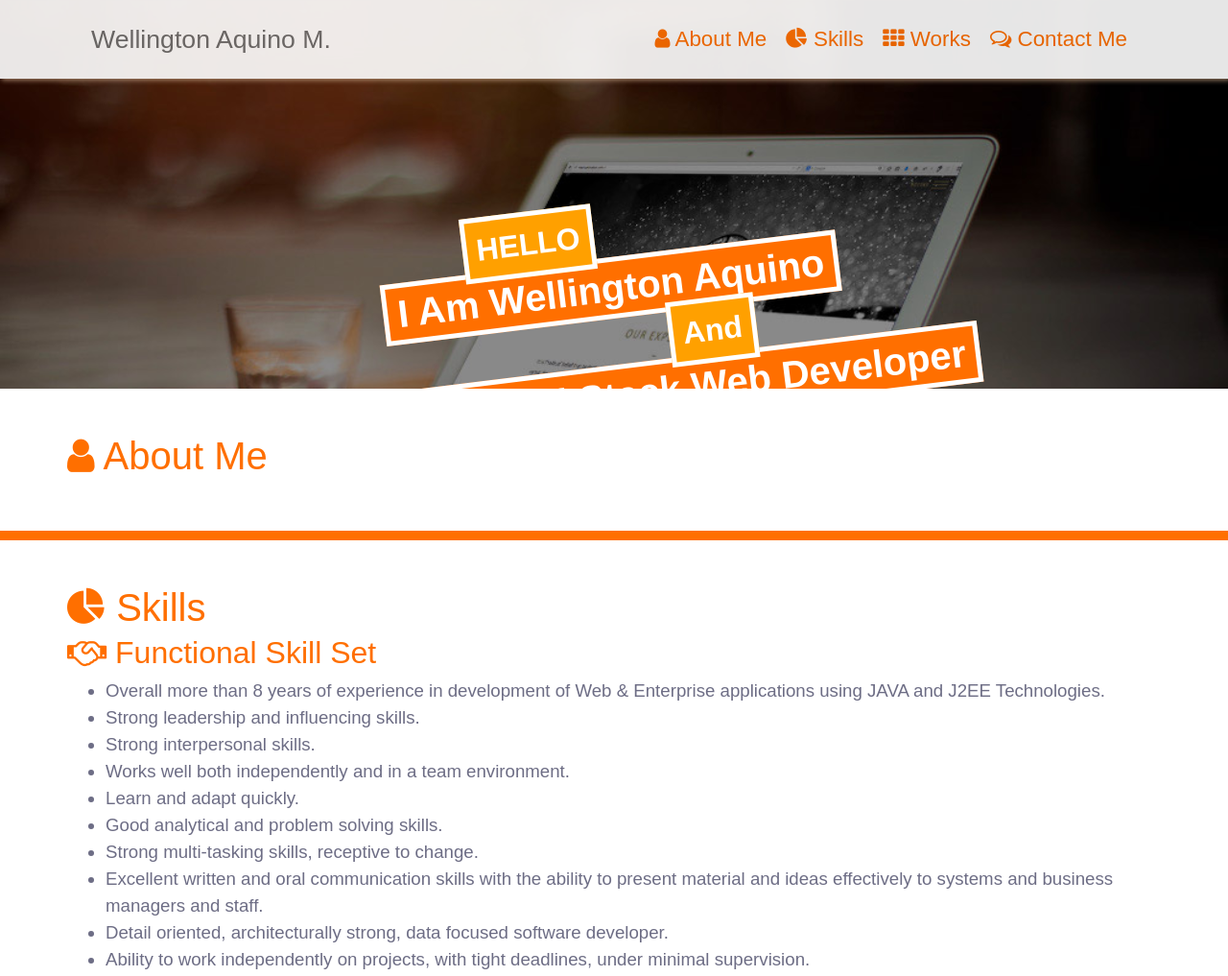
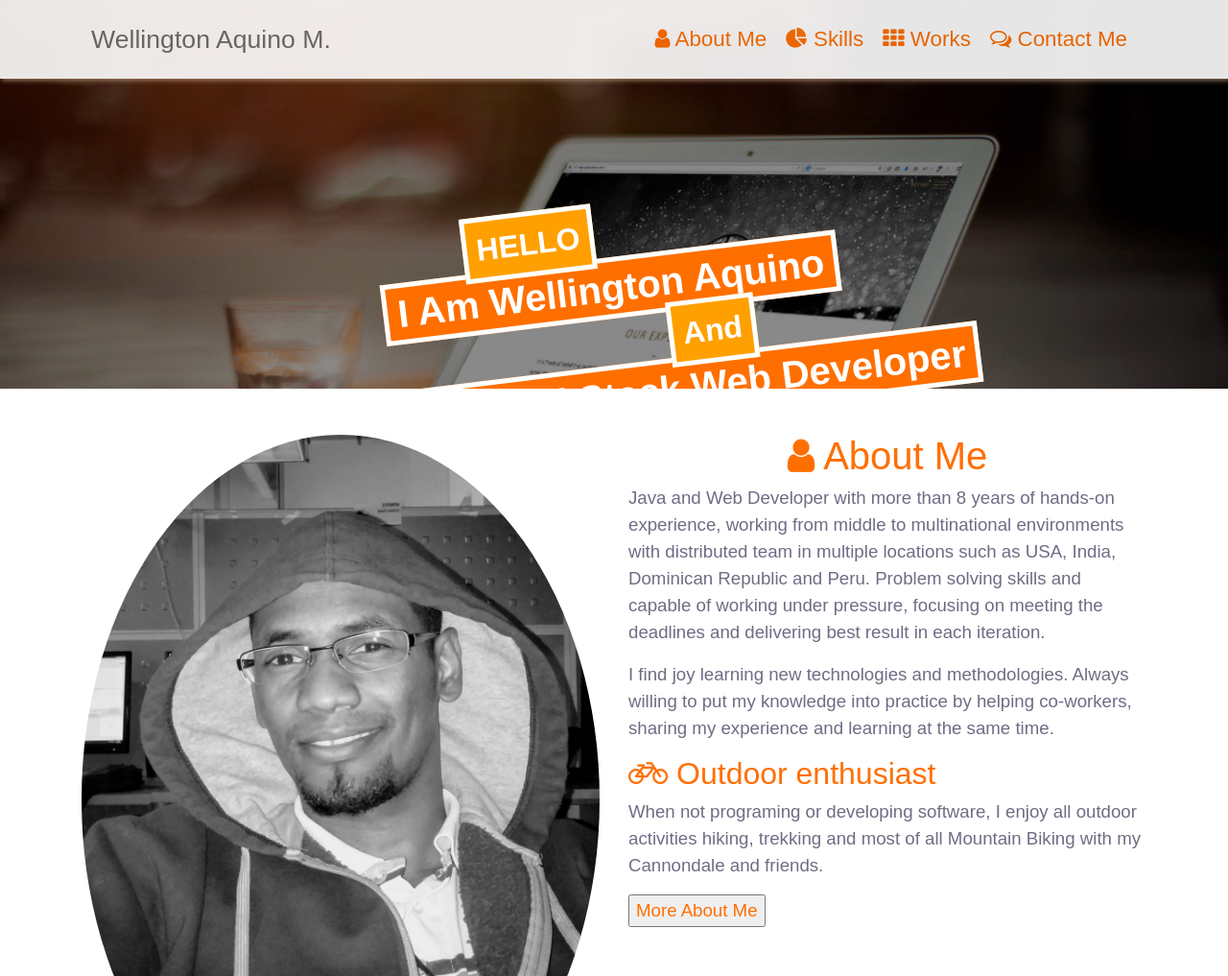
Before and after one commit to waquino814/resume, a website: page src/index.html in a window 1280 px wide. Shown: the top 1017 px of the page at 96% size. Drawn offline with Linux system fonts and the light colour scheme.

Commit message:
my about completed

```diff
--- a/src/index.html
+++ b/src/index.html
@@ -59,11 +59,30 @@
     <section id="about" class="bg1 py-5">
         <div class="container">
             <div class="row">
-                <div class="col-xs-12">
+                <div class="col-xs-12 col-sm-6 col-md-6">
+                    <div class="img-about-me">
+                        <img src="./img/me.jpg" class="img-fluid rounded-circle" alt="img about">
+                    </div>
+                </div>
+                <div class="col-xs-12 col-sm-6 col-md-6 box-contents-about">
                     <h1 class="orange wow fadeInDown text-center animated" style="visibility: visible; animation-name: fadeInDown; color: rgb(255, 111, 0);">
                         <i class="fa fa-user"></i>
                         About Me
                     </h1>
+                    <p>Java and Web Developer with more than 8 years of hands-on experience, working from middle to multinational
+                        environments with distributed team in multiple locations such as USA, India, Dominican Republic and
+                        Peru. Problem solving skills and capable of working under pressure, focusing on meeting the deadlines
+                        and delivering best result in each iteration.</p>
+                    <p>I find joy learning new technologies and methodologies. Always willing to put my knowledge into practice
+                        by helping co-workers, sharing my experience and learning at the same time.</p>
+
+                    <h2 class="orange">
+                        <i class="fa fa-bicycle" aria-hidden="true"></i> Outdoor enthusiast</h2>
+                    <p>When not programing or developing software, I enjoy all outdoor activities hiking, trekking and most
+                        of all Mountain Biking with my Cannondale and friends.</p>
+                    <button class="orange">
+                        <a href="#contact"> More About Me</a>
+                    </button>
                 </div>
             </div>
         </div>
@@ -88,6 +107,7 @@
                 <ul>
                     <li>Overall more than 8 years of experience in development of Web &amp; Enterprise applications using JAVA
                         and J2EE Technologies.</li>
+                    <li>Fluent Spanish and English</li>
                     <li>Strong leadership and influencing skills.</li>
                     <li>Strong interpersonal skills.</li>
                     <li>Works well both independently and in a team environment.</li>
```
Also changed, not shown: src/img/me.jpg (added).
